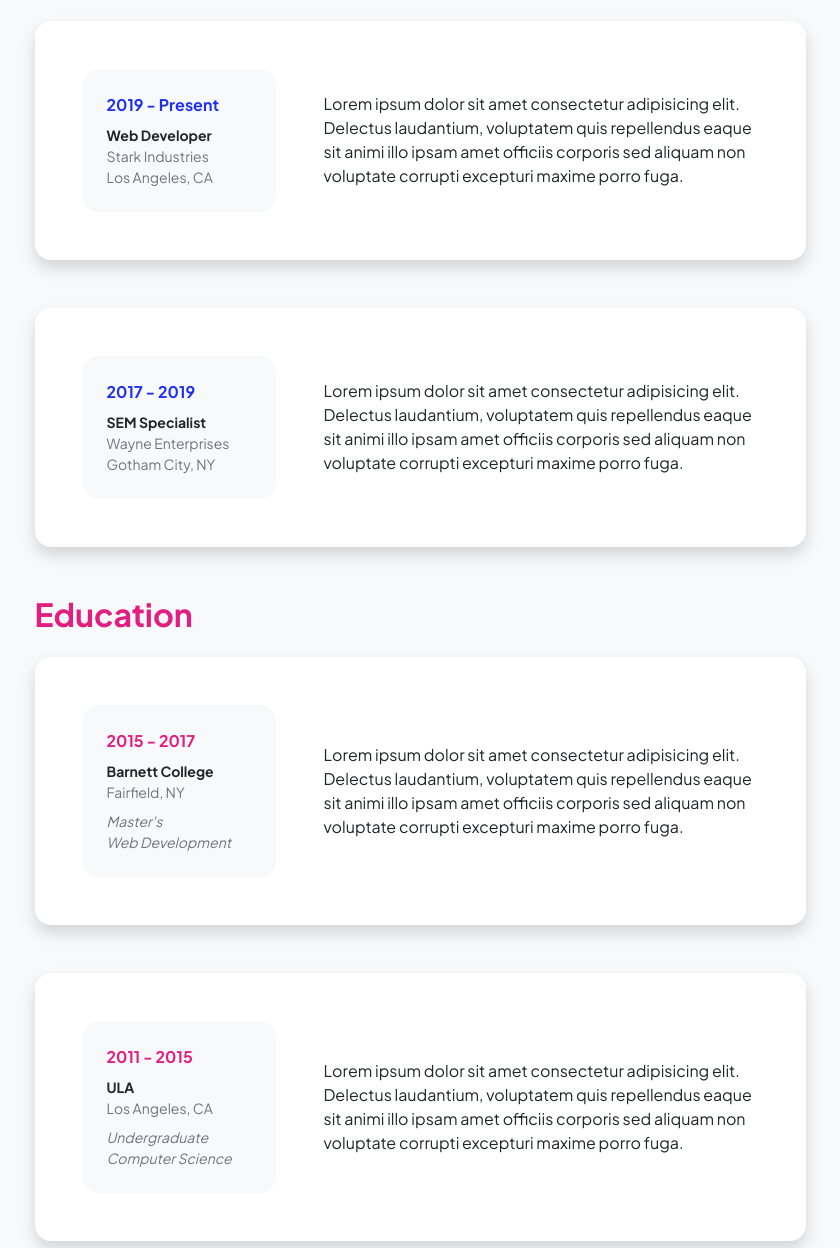
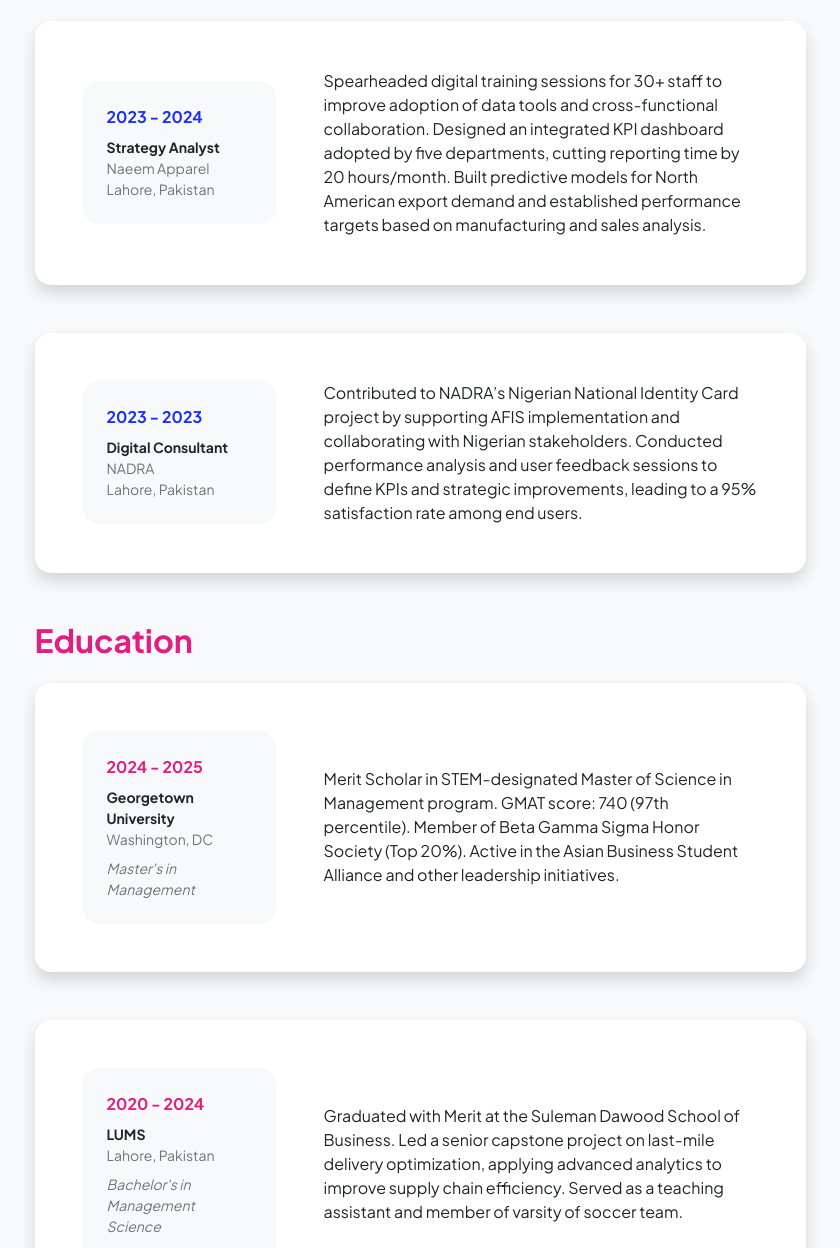
Before and after one commit to ahmadhrc/Website-Project, a plain HTML site: page resume.html in a window 1280 px wide. Shown: the part 292-1540 px from the top of the page, without its empty margins (220-1060 px from the left). Drawn offline with nearby package versions, Linux system fonts and the light colour scheme.

Commit message:
Update resume.html

```diff
--- a/resume.html
+++ b/resume.html
@@ -3,10 +3,19 @@
     <!-- I am using a template from Start Bootstrap.
      I will be adapting the code and making sure to add my own touch as mentioned in the instructions. -->
     <head>
+        <!-- Google tag (gtag.js) -->
+        <script async src="https://www.googletagmanager.com/gtag/js?id=G-0WP21C57DG"></script>
+        <script>
+            window.dataLayer = window.dataLayer || [];
+            function gtag(){dataLayer.push(arguments);}
+            gtag('js', new Date());
+
+            gtag('config', 'G-0WP21C57DG');
+        </script>
+        <!-- Page Formatting-->
         <meta charset="utf-8" />
         <meta name="viewport" content="width=device-width, initial-scale=1, shrink-to-fit=no" />
-        <meta name="description" content="" />
-        <meta name="author" content="" />
+        <meta name="author" content="Ahmad Haroon" />
         <title>Ahmad Haroon - Business Analyst</title>
         <!-- Website Icon I designed myself on CANVA-->
         <link rel="icon" type="image/x-icon" href="assets/AH.ico" />
@@ -60,13 +69,13 @@
                                     <div class="row align-items-center gx-5">
                                         <div class="col text-center text-lg-start mb-4 mb-lg-0">
                                             <div class="bg-light p-4 rounded-4">
-                                                <div class="text-primary fw-bolder mb-2">2019 - Present</div>
-                                                <div class="small fw-bolder">Web Developer</div>
-                                                <div class="small text-muted">Stark Industries</div>
-                                                <div class="small text-muted">Los Angeles, CA</div>
+                                                <div class="text-primary fw-bolder mb-2">2023 - 2024</div>
+                                                <div class="small fw-bolder">Strategy Analyst</div>
+                                                <div class="small text-muted">Naeem Apparel</div>
+                                                <div class="small text-muted">Lahore, Pakistan</div>
                                             </div>
                                         </div>
-                                        <div class="col-lg-8"><div>Lorem ipsum dolor sit amet consectetur adipisicing elit. Delectus laudantium, voluptatem quis repellendus eaque sit animi illo ipsam amet officiis corporis sed aliquam non voluptate corrupti excepturi maxime porro fuga.</div></div>
+                                        <div class="col-lg-8"><div>Spearheaded digital training sessions for 30+ staff to improve adoption of data tools and cross-functional collaboration. Designed an integrated KPI dashboard adopted by five departments, cutting reporting time by 20 hours/month. Built predictive models for North American export demand and established performance targets based on manufacturing and sales analysis.</div></div>
                                     </div>
                                 </div>
                             </div>
@@ -76,13 +85,13 @@
                                     <div class="row align-items-center gx-5">
                                         <div class="col text-center text-lg-start mb-4 mb-lg-0">
                                             <div class="bg-light p-4 rounded-4">
-                                                <div class="text-primary fw-bolder mb-2">2017 - 2019</div>
-                                                <div class="small fw-bolder">SEM Specialist</div>
-                                                <div class="small text-muted">Wayne Enterprises</div>
-                                                <div class="small text-muted">Gotham City, NY</div>
+                                                <div class="text-primary fw-bold mb-2">2023 - 2023</div>
+                                                <div class="small fw-bolder">Digital Consultant</div>
+                                                <div class="small text-muted">NADRA</div>
+                                                <div class="small text-muted">Lahore, Pakistan</div>
                                             </div>
                                         </div>
-                                        <div class="col-lg-8"><div>Lorem ipsum dolor sit amet consectetur adipisicing elit. Delectus laudantium, voluptatem quis repellendus eaque sit animi illo ipsam amet officiis corporis sed aliquam non voluptate corrupti excepturi maxime porro fuga.</div></div>
+                                        <div class="col-lg-8"><div>Contributed to NADRA’s Nigerian National Identity Card project by supporting AFIS implementation and collaborating with Nigerian stakeholders. Conducted performance analysis and user feedback sessions to define KPIs and strategic improvements, leading to a 95% satisfaction rate among end users.</div></div>
                                     </div>
                                 </div>
                             </div>
@@ -96,18 +105,17 @@
                                     <div class="row align-items-center gx-5">
                                         <div class="col text-center text-lg-start mb-4 mb-lg-0">
                                             <div class="bg-light p-4 rounded-4">
-                                                <div class="text-secondary fw-bolder mb-2">2015 - 2017</div>
+                                                <div class="text-secondary fw-bolder mb-2">2024 - 2025</div>
                                                 <div class="mb-2">
-                                                    <div class="small fw-bolder">Barnett College</div>
-                                                    <div class="small text-muted">Fairfield, NY</div>
+                                                    <div class="small fw-bolder">Georgetown University</div>
+                                                    <div class="small text-muted">Washington, DC</div>
                                                 </div>
                                                 <div class="fst-italic">
-                                                    <div class="small text-muted">Master's</div>
-                                                    <div class="small text-muted">Web Development</div>
+                                                    <div class="small text-muted">Master's in Management</div>
                                                 </div>
                                             </div>
                                         </div>
-                                        <div class="col-lg-8"><div>Lorem ipsum dolor sit amet consectetur adipisicing elit. Delectus laudantium, voluptatem quis repellendus eaque sit animi illo ipsam amet officiis corporis sed aliquam non voluptate corrupti excepturi maxime porro fuga.</div></div>
+                                        <div class="col-lg-8"><div>Merit Scholar in STEM-designated Master of Science in Management program. GMAT score: 740 (97th percentile). Member of Beta Gamma Sigma Honor Society (Top 20%). Active in the Asian Business Student Alliance and other leadership initiatives.</div></div>
                                     </div>
                                 </div>
                             </div>
@@ -117,18 +125,18 @@
                                     <div class="row align-items-center gx-5">
                                         <div class="col text-center text-lg-start mb-4 mb-lg-0">
                                             <div class="bg-light p-4 rounded-4">
-                                                <div class="text-secondary fw-bolder mb-2">2011 - 2015</div>
+                                                <div class="text-secondary fw-bolder mb-2">2020 - 2024</div>
                                                 <div class="mb-2">
-                                                    <div class="small fw-bolder">ULA</div>
-                                                    <div class="small text-muted">Los Angeles, CA</div>
+                                                    <div class="small fw-bolder">LUMS</div>
+                                                    <div class="small text-muted">Lahore, Pakistan</div>
                                                 </div>
                                                 <div class="fst-italic">
-                                                    <div class="small text-muted">Undergraduate</div>
-                                                    <div class="small text-muted">Computer Science</div>
+                                                    <div class="small text-muted">Bachelor's in</div>
+                                                    <div class="small text-muted">Management Science</div>
                                                 </div>
                                             </div>
                                         </div>
-                                        <div class="col-lg-8"><div>Lorem ipsum dolor sit amet consectetur adipisicing elit. Delectus laudantium, voluptatem quis repellendus eaque sit animi illo ipsam amet officiis corporis sed aliquam non voluptate corrupti excepturi maxime porro fuga.</div></div>
+                                        <div class="col-lg-8"><div>Graduated with Merit at the Suleman Dawood School of Business. Led a senior capstone project on last-mile delivery optimization, applying advanced analytics to improve supply chain efficiency. Served as a teaching assistant and member of varsity of soccer team.</div></div>
                                     </div>
                                 </div>
                             </div>
@@ -147,14 +155,14 @@
                                             <h3 class="fw-bolder mb-0"><span class="text-gradient d-inline">Professional Skills</span></h3>
                                         </div>
                                         <div class="row row-cols-1 row-cols-md-3 mb-4">
-                                            <div class="col mb-4 mb-md-0"><div class="d-flex align-items-center bg-light rounded-4 p-3 h-100">SEO/SEM Marketing</div></div>
+                                            <div class="col mb-4 mb-md-0"><div class="d-flex align-items-center bg-light rounded-4 p-3 h-100">Business Intelligence</div></div>
                                             <div class="col mb-4 mb-md-0"><div class="d-flex align-items-center bg-light rounded-4 p-3 h-100">Statistical Analysis</div></div>
-                                            <div class="col"><div class="d-flex align-items-center bg-light rounded-4 p-3 h-100">Web Development</div></div>
+                                            <div class="col"><div class="d-flex align-items-center bg-light rounded-4 p-3 h-100">Quantitative Research</div></div>
                                         </div>
                                         <div class="row row-cols-1 row-cols-md-3">
-                                            <div class="col mb-4 mb-md-0"><div class="d-flex align-items-center bg-light rounded-4 p-3 h-100">Network Security</div></div>
-                                            <div class="col mb-4 mb-md-0"><div class="d-flex align-items-center bg-light rounded-4 p-3 h-100">Adobe Software Suite</div></div>
-                                            <div class="col"><div class="d-flex align-items-center bg-light rounded-4 p-3 h-100">User Interface Design</div></div>
+                                            <div class="col mb-4 mb-md-0"><div class="d-flex align-items-center bg-light rounded-4 p-3 h-100">Power BI & Tableau</div></div>
+                                            <div class="col mb-4 mb-md-0"><div class="d-flex align-items-center bg-light rounded-4 p-3 h-100">Microsoft Office Suite</div></div>
+                                            <div class="col"><div class="d-flex align-items-center bg-light rounded-4 p-3 h-100">Opportunity Analysis</div></div>
                                         </div>
                                     </div>
                                     <!-- Languages list-->
@@ -164,14 +172,14 @@
                                             <h3 class="fw-bolder mb-0"><span class="text-gradient d-inline">Languages</span></h3>
                                         </div>
                                         <div class="row row-cols-1 row-cols-md-3 mb-4">
+                                            <div class="col mb-4 mb-md-0"><div class="d-flex align-items-center bg-light rounded-4 p-3 h-100">SQL</div></div>
+                                            <div class="col mb-4 mb-md-0"><div class="d-flex align-items-center bg-light rounded-4 p-3 h-100">R</div></div>
+                                            <div class="col"><div class="d-flex align-items-center bg-light rounded-4 p-3 h-100">VBA</div></div>
+                                        </div>
+                                        <div class="row row-cols-1 row-cols-md-3">
                                             <div class="col mb-4 mb-md-0"><div class="d-flex align-items-center bg-light rounded-4 p-3 h-100">HTML</div></div>
                                             <div class="col mb-4 mb-md-0"><div class="d-flex align-items-center bg-light rounded-4 p-3 h-100">CSS</div></div>
                                             <div class="col"><div class="d-flex align-items-center bg-light rounded-4 p-3 h-100">JavaScript</div></div>
-                                        </div>
-                                        <div class="row row-cols-1 row-cols-md-3">
-                                            <div class="col mb-4 mb-md-0"><div class="d-flex align-items-center bg-light rounded-4 p-3 h-100">Python</div></div>
-                                            <div class="col mb-4 mb-md-0"><div class="d-flex align-items-center bg-light rounded-4 p-3 h-100">Ruby</div></div>
-                                            <div class="col"><div class="d-flex align-items-center bg-light rounded-4 p-3 h-100">Node.js</div></div>
                                         </div>
                                     </div>
                                 </div>
```
